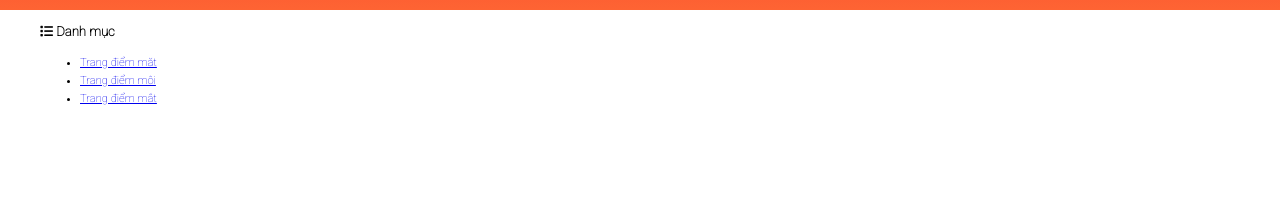
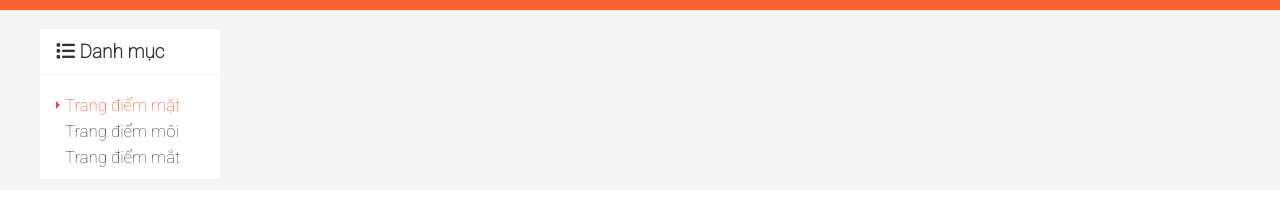
Before and after one commit to nguyenhodeveloper117/Shopee_Web, a plain HTML site: page index.html in a window 1280 px wide. Shown: the part 110-316 px from the top of the page. Drawn offline with nearby package versions, Linux system fonts and the light colour scheme.

Commit message:
css danh mục

```diff
--- a/assets/css/main.css
+++ b/assets/css/main.css
@@ -857,3 +857,70 @@
 .header__cart-view-cart:hover {
     background-color: #F05D41;
 }
+
+/* App container */
+.app__container {
+    background-color: #f5f5f5;
+}
+
+.category {
+    background-color: var(--white-color);
+    border-radius: 2px;
+
+}
+
+.category__heading {
+    color: var(--text-color);
+    font-size: 1.7rem;
+    padding: 12px 16px;
+    border-bottom: 1px solid rgba(0, 0, 0, 0.05);
+}
+
+.category__heading-icon {
+    font-size: 1.4rem;
+    margin-right: 4px;
+    position: relative;
+    top: -1px;
+}
+
+.category-list {
+    padding: 0 0 8px 0;
+    list-style: none;
+    margin-left: 9px;
+
+}
+
+.category-item {
+
+}
+
+.category-item--active .category-item__link {
+    color: var(--primary-color);
+
+}
+
+.category-item--active .category-item__link::before {
+    content: "";
+    position: absolute;
+    top: 50%;
+    left: 7px;
+    border: 4px solid;
+    border-color: transparent transparent transparent var(--primary-color);
+    transform: translateY(calc(-50% - 1px));
+}
+
+.category-item__link {
+    position: relative;
+    font-size: 1.5rem;
+    color: var(--text-color);
+    text-decoration: none;
+    padding: 4px 16px;
+    display: block;
+    right: 0;
+    transition: right linear 0.1s;
+}
+
+.category-item__link:hover {
+    color: var(--primary-color);
+    right: -4px;
+}
--- a/index.html
+++ b/index.html
@@ -274,7 +274,7 @@
 
         </header>
 
-        <div class="container">
+        <div class="app__container">
             <div class="grid">
                 <div class="grid__row">
                     <div class="grid__column-2">
```
